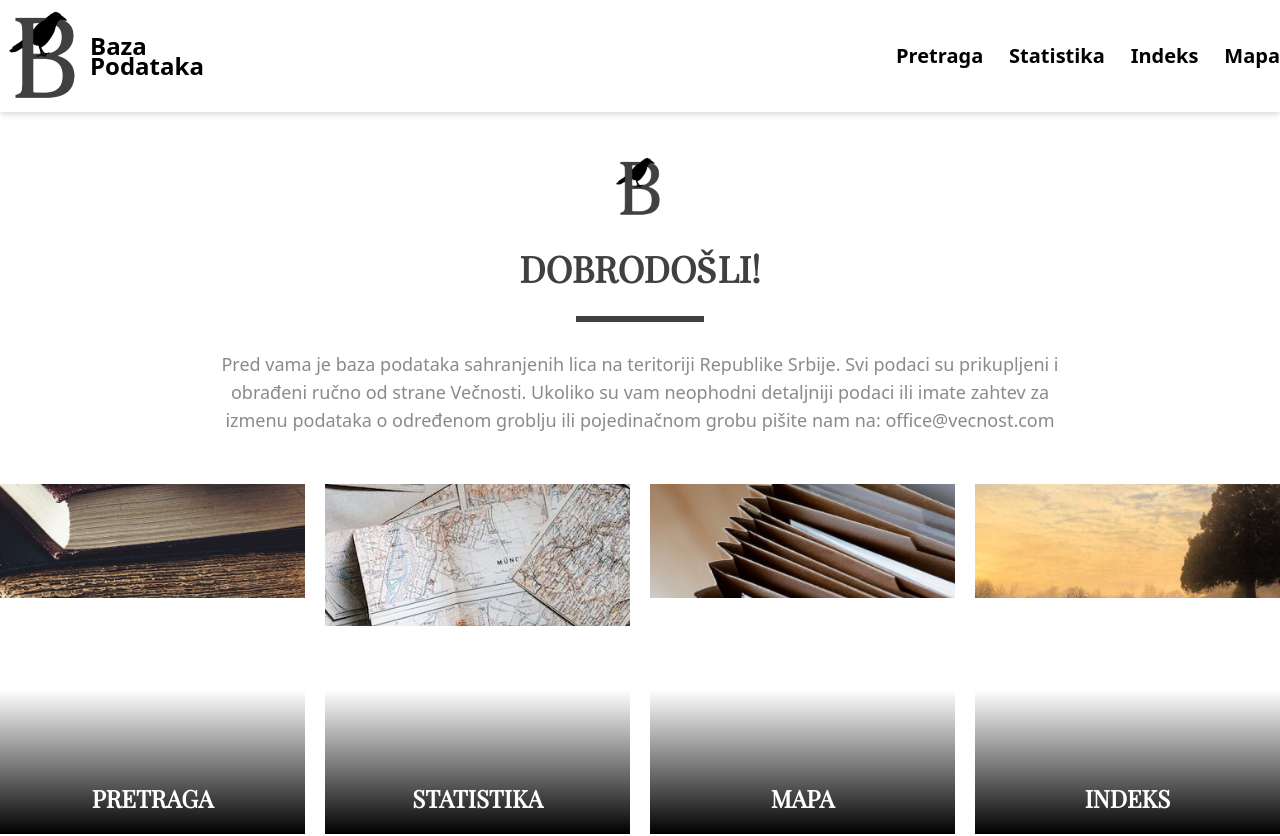
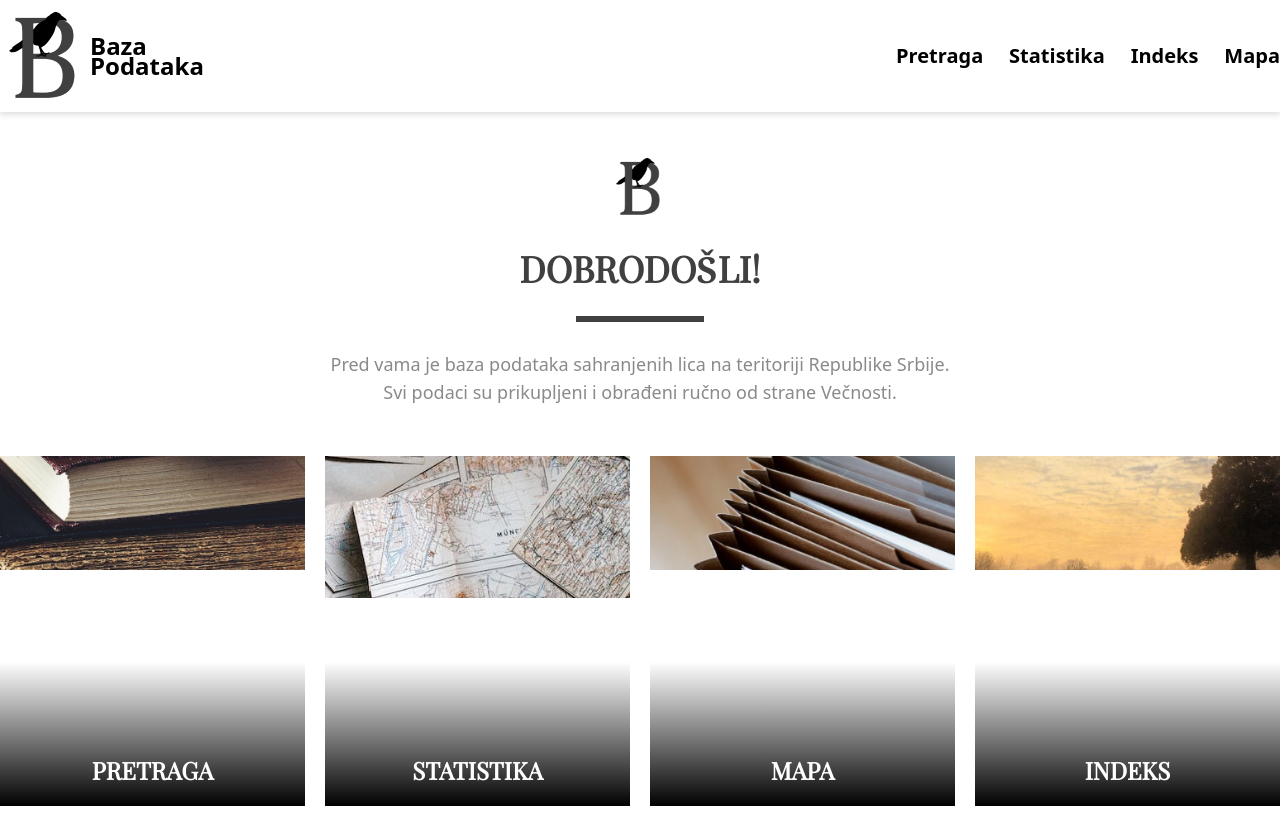
Before and after one commit to bVNyDUKE/vecnost-baza, a Next.js app: page / in a window 1280 px wide. Shown: the top 836 px of the page. Built offline with nearby package versions, Linux system fonts and the light colour scheme.

Commit message:
without mail

```diff
--- a/pages/index.tsx
+++ b/pages/index.tsx
@@ -65,10 +65,8 @@ function Home() {
         <div className="mx-auto my-7 h-1.5 w-32 bg-secondary-dark"></div>
         <div className="mx-auto mb-[3.125rem] w-4/6 text-center text-lg text-[#8A8A8A]">
           Pred vama je baza podataka sahranjenih lica na teritoriji Republike
-          Srbije. Svi podaci su prikupljeni i obrađeni ručno od strane Večnosti.
-          Ukoliko su vam neophodni detaljniji podaci ili imate zahtev za izmenu
-          podataka o određenom groblju ili pojedinačnom grobu pišite nam na:
-          <a href="mailto:office@vecnost.com"> office@vecnost.com</a>
+          Srbije. <span className="hidden lg:block"></span> Svi podaci su
+          prikupljeni i obrađeni ručno od strane Večnosti.
         </div>
       </div>
       <div className="container mx-auto">
```
